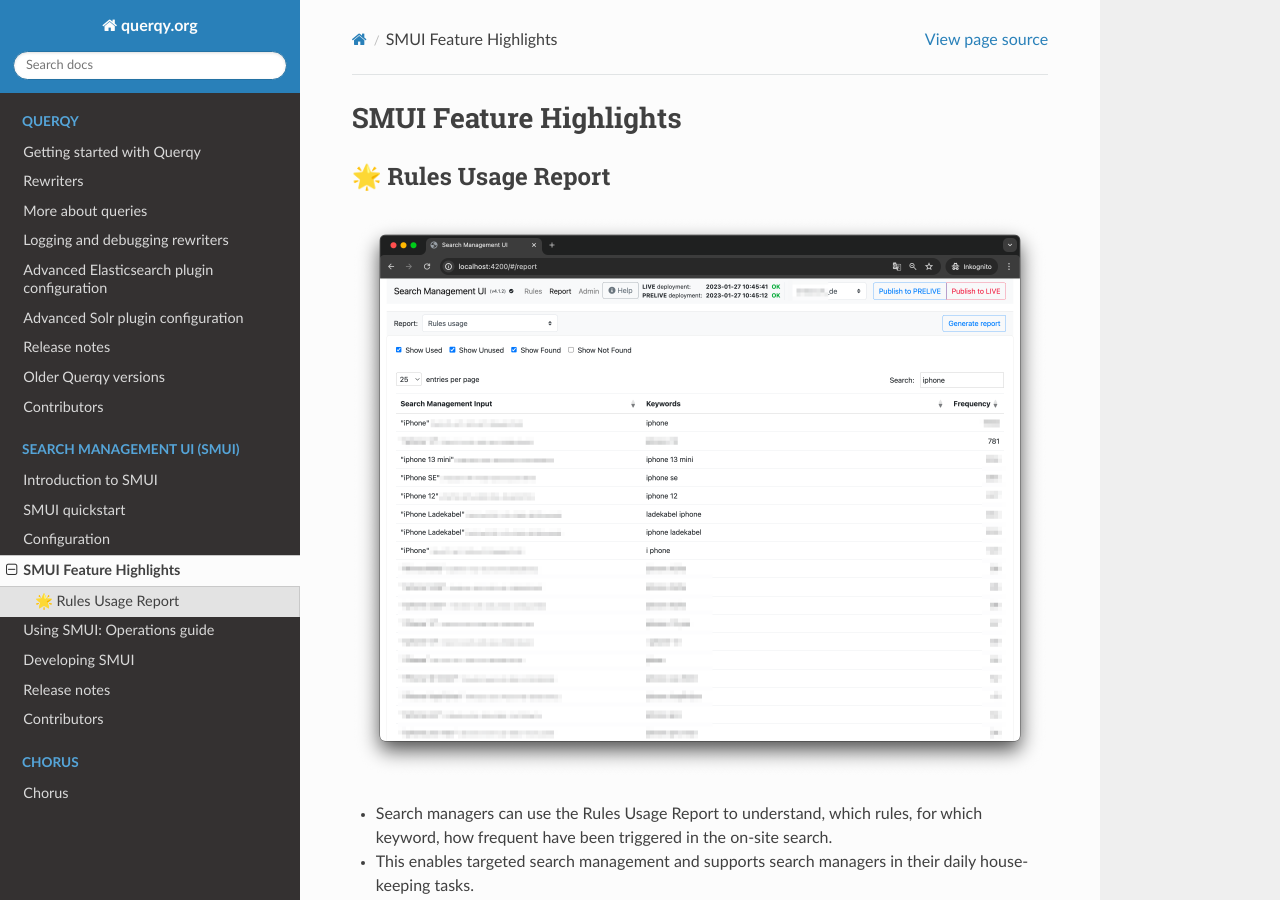
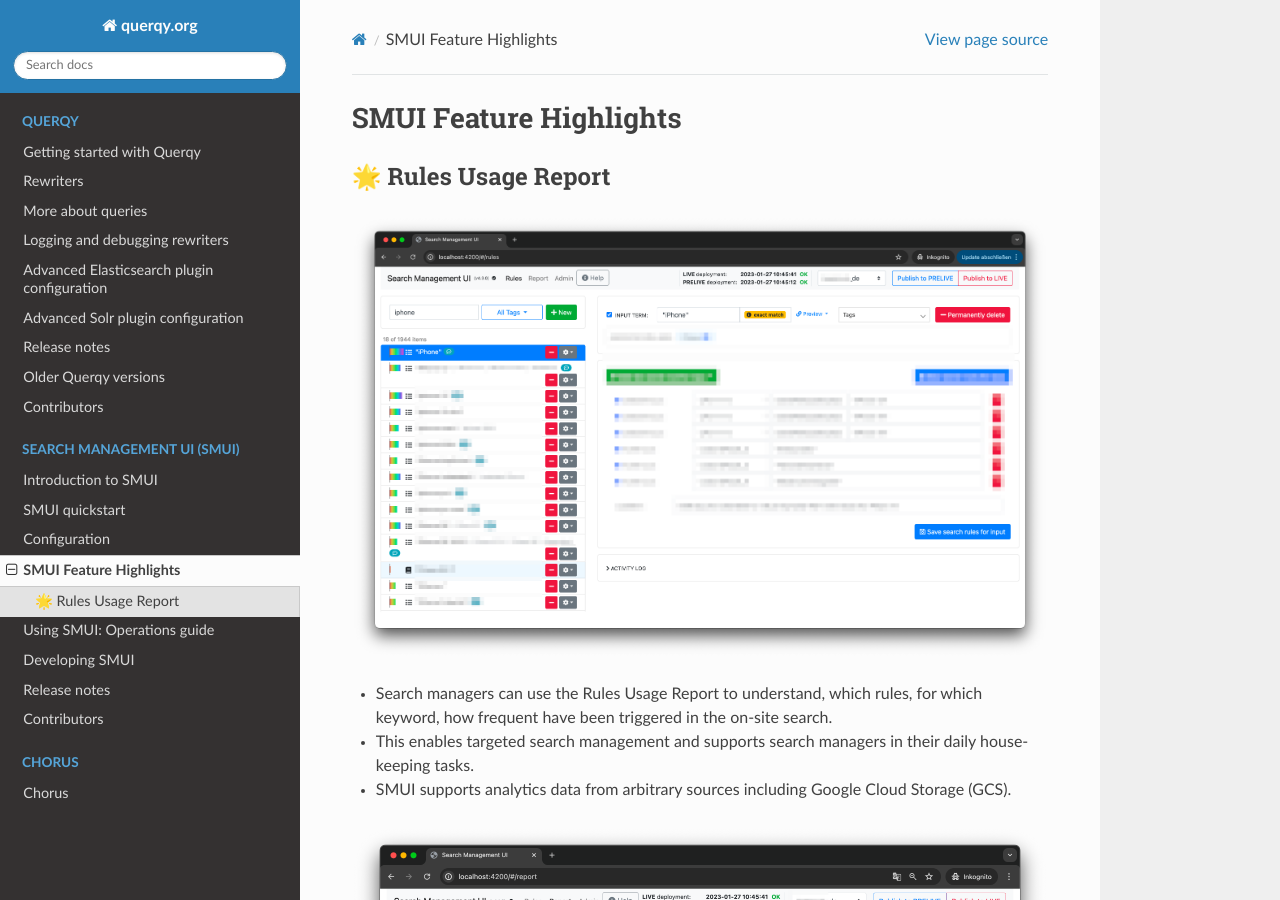
Before and after one commit to querqy/querqy-docs, a Sphinx documentation site: the page built from docs/source/smui/smui_feature_highlights.rst, in a window 1280 px wide and 900 px high. Built offline with Sphinx 7.4.7 and the Read the Docs theme 2.0.0, drawn with Linux system fonts in a browser that asks for light colours; formulas are drawn with MathJax 3.

Commit message:
add heat bars screenshot

```diff
--- a/docs/source/smui/smui_feature_highlights.rst
+++ b/docs/source/smui/smui_feature_highlights.rst
@@ -7,13 +7,16 @@
 🌟 Rules Usage Report
 ---------------------
 
-.. figure:: smui_highlight_rules-usage-report.png
-   :alt: SMUI Feature Highlight - Rules Usage Report
+.. figure:: smui_highlight_usage-heat-bars.png
+   :alt: SMUI Feature Highlight - Usage Heat Bars in the list
 
 * Search managers can use the Rules Usage Report to understand, which rules, for which keyword, how frequent have been triggered in the on-site search.
 * This enables targeted search management and supports search managers in their daily house-keeping tasks.
 * SMUI supports analytics data from arbitrary sources including Google Cloud Storage (GCS).
 
+.. figure:: smui_highlight_rules-usage-report.png
+   :alt: SMUI Feature Highlight - Rules Usage Report
+
 .. note::
 
     For enabling and integrating Rules Usage Reports into your search management process, please contact 👉 `hello+smui@productful.io <mailto:hello+smui@productful.io>`_
```
Also changed, not shown: docs/source/smui/smui_highlight_usage-heat-bars.png (added).
